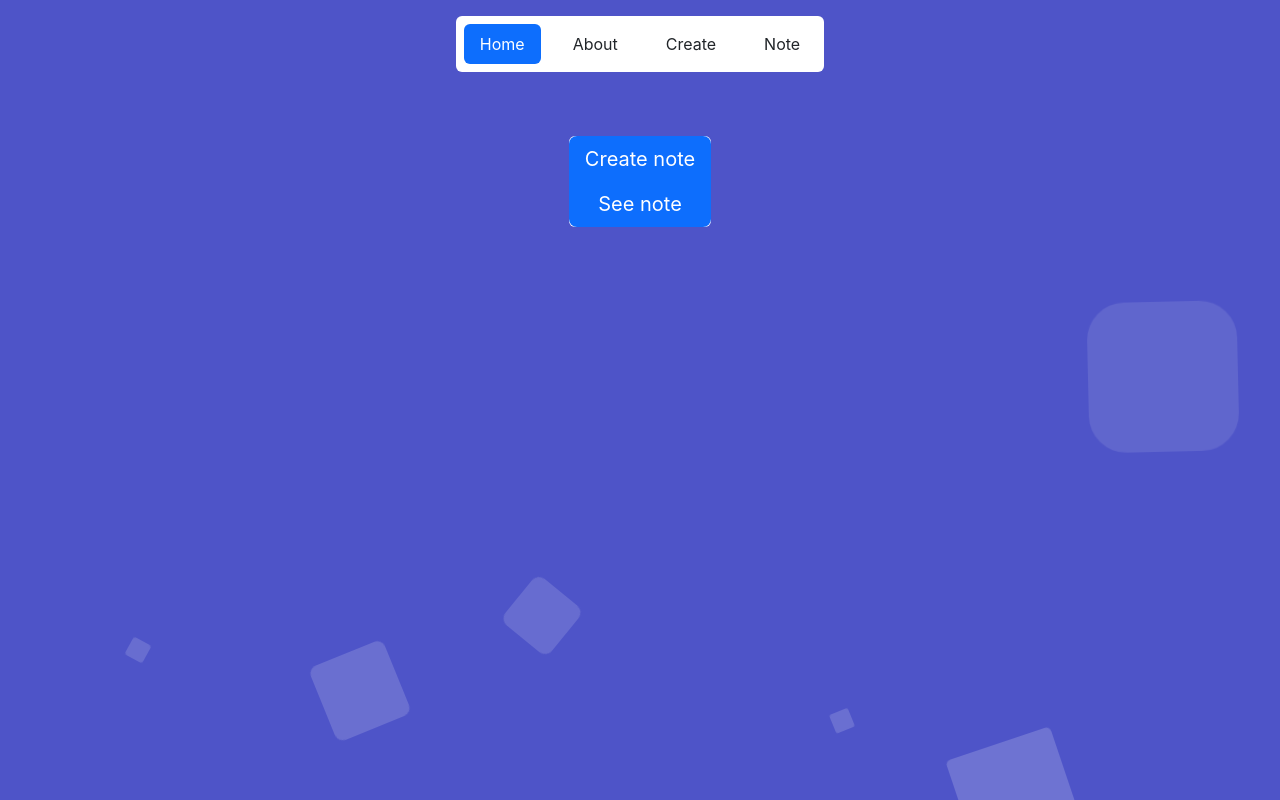
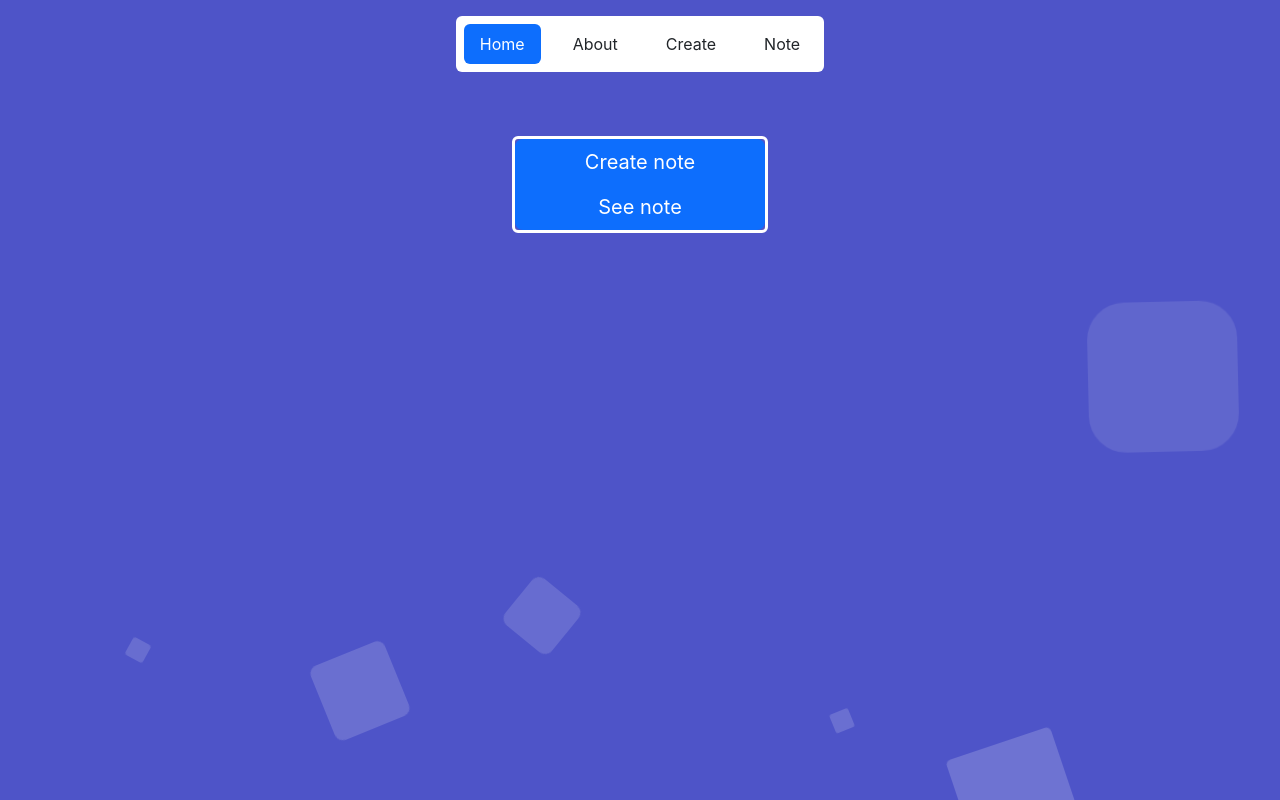
Before and after one commit to Kosta45/link-shield, a React (Create React App) app in the folder react_project/: page / in a window 1280 px wide. Built offline with nearby package versions, Linux system fonts and the light colour scheme.

Commit message:
Main container

```diff
--- a/react_project/public/css/style.css
+++ b/react_project/public/css/style.css
@@ -148,6 +148,9 @@ body{
 
 }
 
+.test {
+    width: 20%
+}
 
 .hide {
     display: none;
--- a/react_project/src/components/Main.jsx
+++ b/react_project/src/components/Main.jsx
@@ -4,10 +4,10 @@
 const Main = () => {
     return (
         <div className="d-flex justify-content-center mt-5">
-            <div className="d-flex flex-column btn-group-vertical bg-white rounded">
-                  <a href="/create" className="btn btn-primary btn-lg border-0">Create note</a>
-                  <a href="/note" className="btn btn-primary btn-lg border-0">See note</a>
-            </div>
+             <div className="d-flex flex-column btn-group-vertical rounded test border border-3 border-white">
+                 <a href="/create" className="btn btn-primary btn-lg border-0">Create note</a>
+                 <a href="/note" className="btn btn-primary btn-lg border-0">See note</a>
+              </div>
         </div>
     )
 }
```
